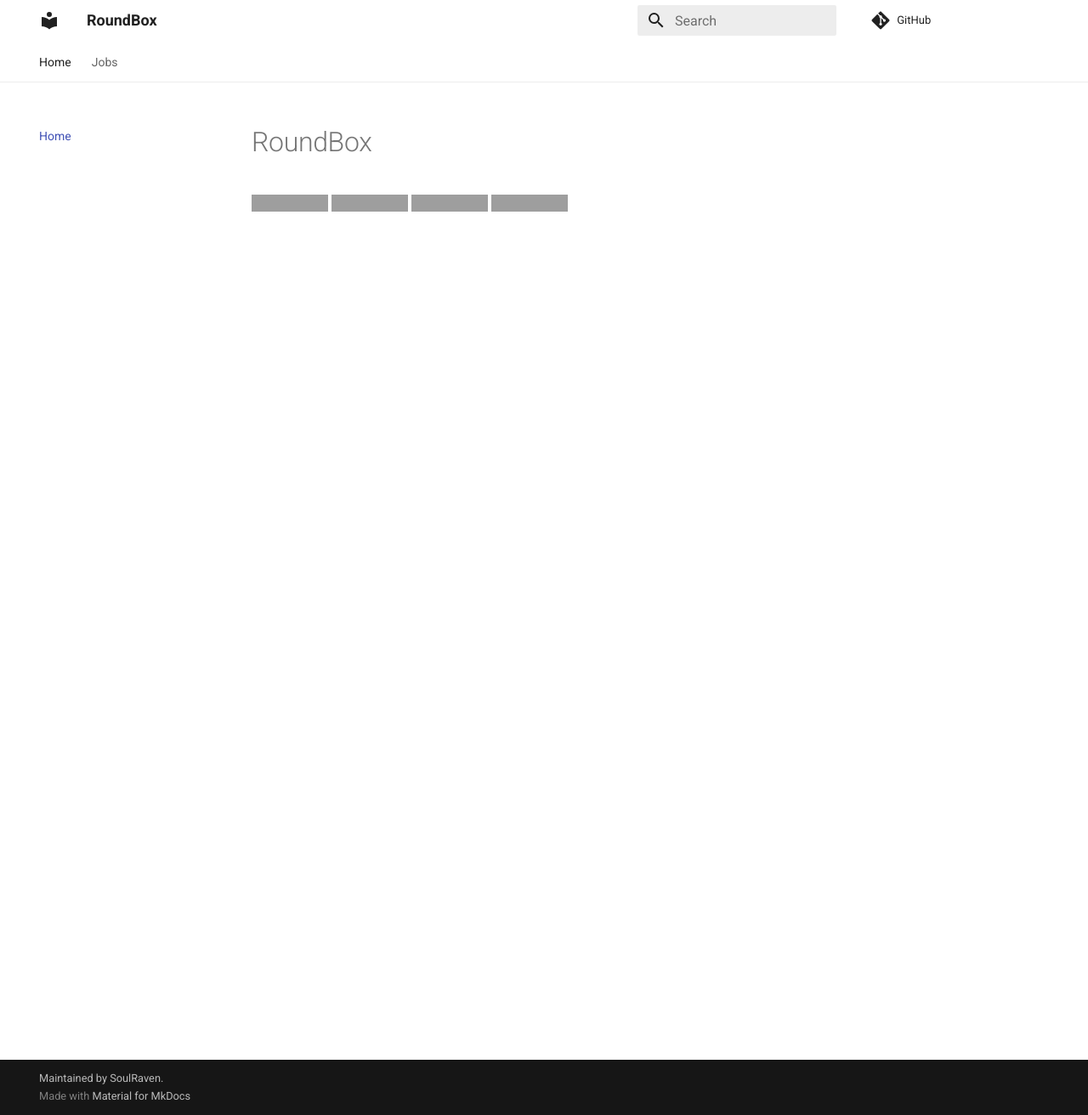
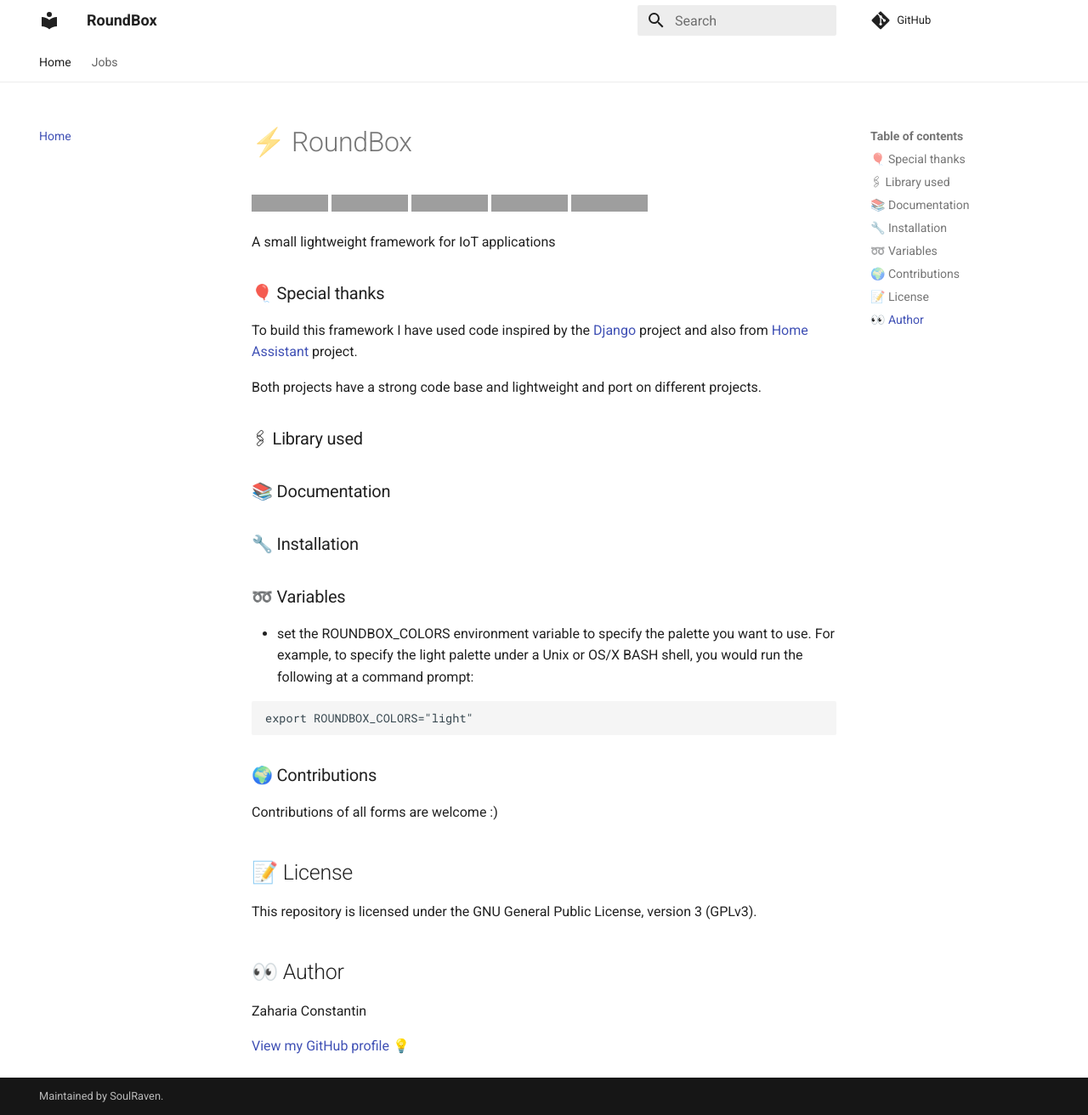
Before and after one commit to SoftGeekRO/roundbox, an MkDocs documentation site: the page built from docs/index.md, in a window 1280 px wide and 1312 px high. Shown: the whole window at 85% size. Built offline with MkDocs 1.6.1 and Material for MkDocs 9.7.7, drawn with Linux system fonts in a browser that asks for light colours; comment, search, counter and statistics services are not loaded; grey boxes are pictures that could not be loaded.

````diff
--- a/RoundBox/__init__.py
+++ b/RoundBox/__init__.py
@@ -1,6 +1,6 @@
 #  -*- coding: utf-8 -*-
 
-from RoundBox.const import __version__
+from RoundBox.version import __version__
 
 
 def setup():
--- a/docs/index.md
+++ b/docs/index.md
@@ -1,6 +1,43 @@
-# RoundBox
+# ⚡ RoundBox
 
-[![Release](https://img.shields.io/github/v/release/soulraven/roundbox)](https://pypi.org/project/soulraven/roundbox/)
+![PyPI](https://img.shields.io/pypi/v/roundbox?label=RoundBox&style=plastic)
+[![Release](https://img.shields.io/github/v/release/progeek/roundbox)](https://pypi.org/project/progeek/roundbox/)
 [![Build status](https://img.shields.io/github/workflow/status/soulraven/roundbox/merge-to-main)](https://img.shields.io/github/workflow/status/soulraven/roundbox/merge-to-main)
 [![Supported Python versions](https://img.shields.io/pypi/pyversions/roundbox)](https://pypi.org/project/roundbox/)
 [![License](https://img.shields.io/github/license/soulraven/roundbox)](https://img.shields.io/github/license/soulraven/roundbox)
+
+A small lightweight framework for IoT applications
+
+### 🎈 Special thanks
+To build this framework I have used code inspired by the [Django](https://github.com/django/django) project and also
+from [Home Assistant](https://github.com/home-assistant/core) project.
+
+Both projects have a strong code base and lightweight and port on different projects.
+
+### 🖇 Library used
+
+### 📚 Documentation
+
+### 🔧 Installation
+
+### ➿ Variables
+
+- set the ROUNDBOX_COLORS environment variable to specify the palette you want to use. For example,
+to specify the light palette under a Unix or OS/X BASH shell, you would run the following at a command prompt:
+```bash
+export ROUNDBOX_COLORS="light"
+```
+
+### 🌍 Contributions
+
+Contributions of all forms are welcome :)
+
+## 📝 License
+
+This repository is licensed under the GNU General Public License, version 3 (GPLv3).
+
+## 👀 Author
+
+Zaharia Constantin
+
+[View my GitHub profile 💡](https://github.com/soulraven)
--- a/mkdocs.yml
+++ b/mkdocs.yml
@@ -3,13 +3,14 @@
 site_url: https://soulraven.github.io/roundbox
 site_description: A small lightweight framework for IoT applications
 site_author: Zaharia Constantin
+copyright: Maintained by <a href="https://progeek.ro">SoulRaven</a>.
 
 nav:
   - Home: index.md
   - Jobs: jobs/jobs_scheduling.md
 plugins:
   - search
-copyright: Maintained by <a href="https://progeek.ro">SoulRaven</a>.
+
 theme:
   name: material
   feature:
@@ -17,6 +18,10 @@
   palette:
     primary: white
     accent: blue
+
+extra:
+  generator: false
+
 markdown_extensions:
   - toc:
       permalink: true
--- a/setup.py
+++ b/setup.py
@@ -3,6 +3,8 @@
 
 import setuptools
 from setuptools import setup
+
+from RoundBox import __version__
 
 
 def parse_requirements(filename):
@@ -23,11 +25,11 @@
 
 setup(
     name='RoundBox',
-    version='1.0',
+    version=__version__,
     description='Just a small framework inspired by Django and HomeAssistant used for IoT monitoring and automation',
     license='GPL-3',
     author='Constantin Zaharia',
-    author_email='constantin.zaharia@github.com',
+    author_email='constantin.zaharia@progeek.ro',
     url='https://github.com/soulraven/roundBox',
     packages=setuptools.find_packages(),
     install_requires=reqs,
````
Also changed, not shown: RoundBox/version.py (added, +9 -0 lines), 3 other files.
